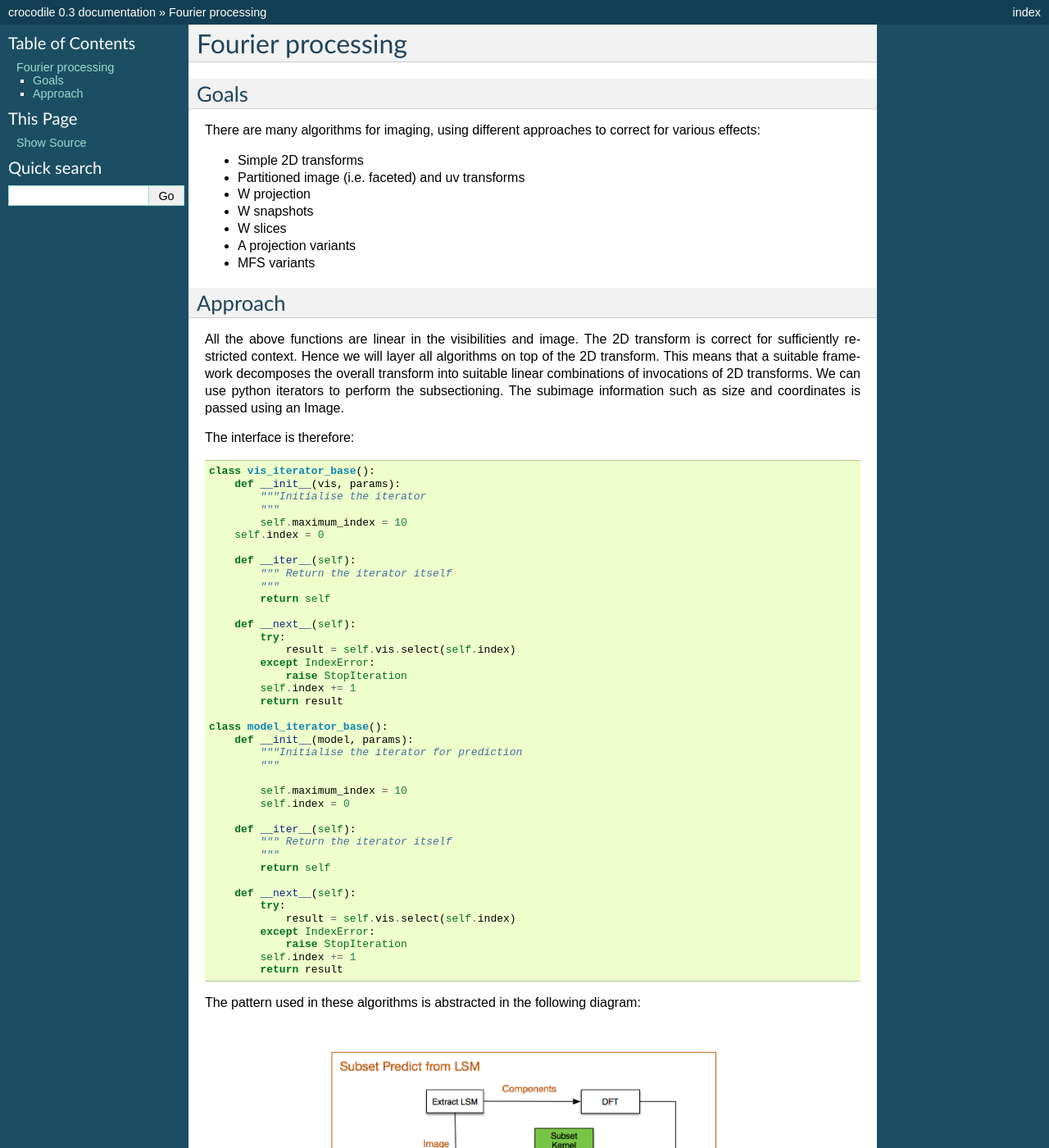
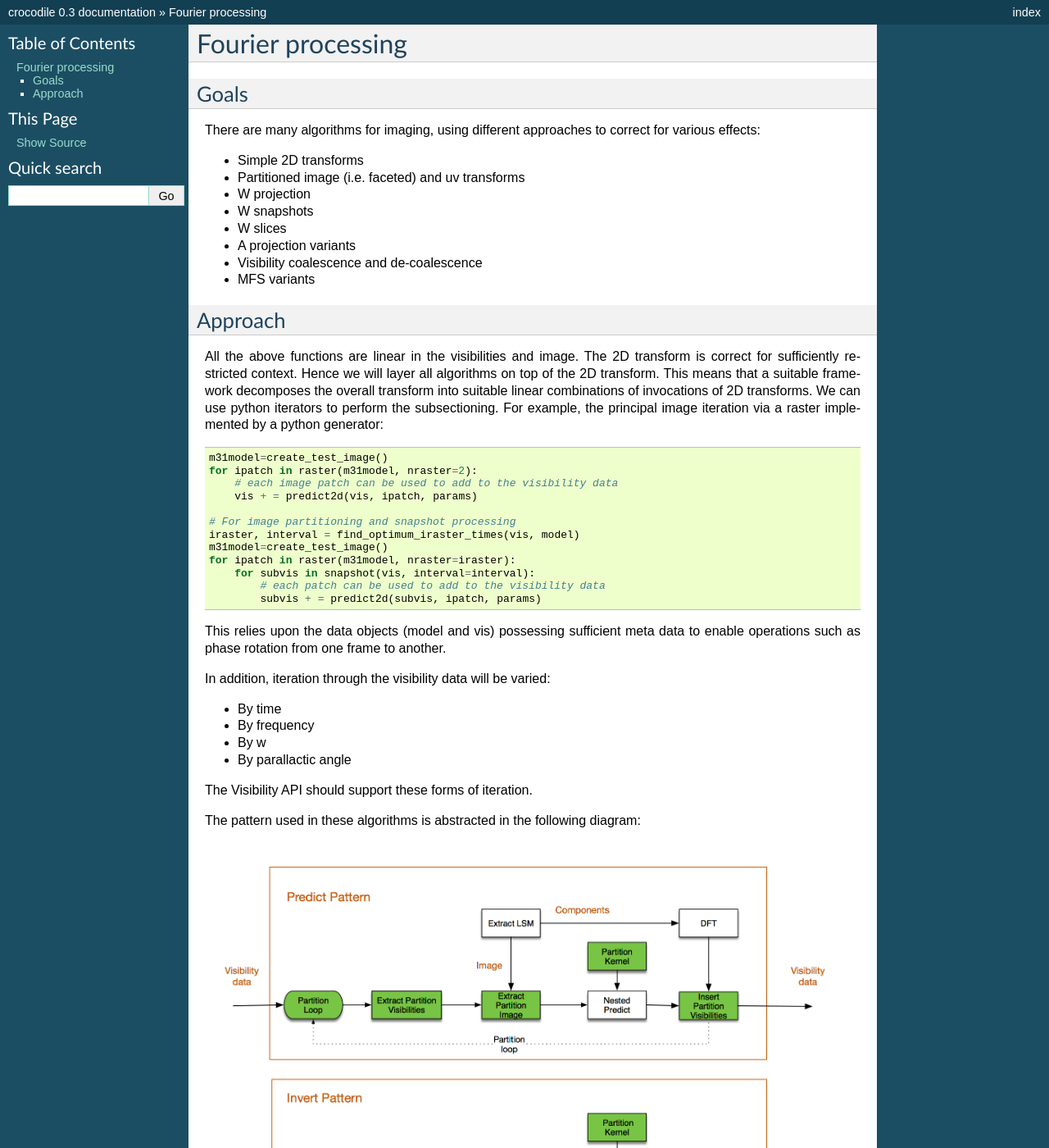
Before and after one commit to ska-telescope/ska-sdp-func-python, a Sphinx documentation site: the page built from docs/arllib_fourier_processing.rst, in a window 1280 px wide and 1400 px high. Shown: the whole window at 82% size. Built offline with Sphinx 7.4.7, drawn with Linux system fonts in a browser that asks for light colours; pages that are not in the unit, such as notebooks, are missing from menus; some of the changed text lies outside the part shown.

Commit message:
Put invert and predict functions in place
Next step will be to connect these to convolutional gridding code

```diff
--- a/docs/arllib_fourier_processing.rst
+++ b/docs/arllib_fourier_processing.rst
@@ -20,6 +20,7 @@
 + W snapshots
 + W slices
 + A projection variants
++ Visibility coalescence and de-coalescence
 + MFS variants
 
 Approach
@@ -28,85 +29,64 @@
 All the above functions are linear in the visibilities and image. The 2D transform is correct for sufficiently
 restricted context. Hence we will layer all algorithms on top of the 2D transform. This means that a suitable
 framework decomposes the overall transform into suitable linear combinations of invocations of 2D transforms. We can
-use python iterators to perform the subsectioning. The subimage information such as size and coordinates is passed
-using an Image.
+use python iterators to perform the subsectioning. For example, the principal image iteration via a raster
+implemented by a python generator::
 
-The interface is therefore::
+        m31model=create_test_image()
+        for ipatch in raster(m31model, nraster=2):
+            # each image patch can be used to add to the visibility data
+            vis + = predict2d(vis, ipatch, params)
 
-    class vis_iterator_base():
-        def __init__(vis, params):
-            """Initialise the iterator
-            """
-            self.maximum_index = 10
-        self.index = 0
+        # For image partitioning and snapshot processing
+        iraster, interval = find_optimum_iraster_times(vis, model)
+        m31model=create_test_image()
+        for ipatch in raster(m31model, nraster=iraster):
+            for subvis in snapshot(vis, interval=interval):
+                # each patch can be used to add to the visibility data
+                subvis + = predict2d(subvis, ipatch, params)
 
-        def __iter__(self):
-            """ Return the iterator itself
-            """
-            return self
+This relies upon the data objects (model and vis) possessing sufficient meta data to enable operations such as phase
+rotation from one frame to another.
 
-        def __next__(self):
-            try:
-                result = self.vis.select(self.index)
-            except IndexError:
-                raise StopIteration
-            self.index += 1
-            return result
+In addition, iteration through the visibility data will be varied:
 
-    class model_iterator_base():
-        def __init__(model, params):
-            """Initialise the iterator for prediction
-            """
++ By time
++ By frequency
++ By w
++ By parallactic angle
 
-            self.maximum_index = 10
-            self.index = 0
-
-        def __iter__(self):
-            """ Return the iterator itself
-            """
-            return self
-
-        def __next__(self):
-            try:
-                result = self.vis.select(self.index)
-            except IndexError:
-                raise StopIteration
-            self.index += 1
-            return result
-
-
+The Visibility API should support these forms of iteration.
 
 The pattern used in these algorithms is abstracted in the following diagram:
 
 .. image:: ./ARL_fourier_processing.png
       :width: 1024px
 
-We express this pattern in python using generators::
+These can be defined as stateless functions::
 
-    def predict_ip(model, vis, params):
-        # Define and use a predict engine for image partitions
-        for ftip in ftpredict_image_partition(model, vt, params):
-            # Define 2D predict engine for this image partition
-            for ft2d in ftpredict_2d(ftip.extract_model(), ftip.extract_vis(), ftip.params):
-                # Use the 2D predict function and insert the answer back into the image partition predict engine
-                # The image partition predict generator knows where to put it
-                ftip.insert_visibility(ft2d.predict())
+    def predict_image_partition(vis, model, predict_function, params):
+        """ Predict using image partitions
 
-     def invert_ip_2d(model, vis, params):
-       for ftip in ftinvert_image_partition(model, vt, params):
-            # Define an 2D invert engine and then use the predict function
-           for ft2d in ftinvert_2d(ftip.extract_model(), ftip.extract_vis(), ftip.params):
-                # Use the 2D invert engine to insert the answer back into the correct place in the whole image
-                ftip.insert_images(ftinvert_2d(ftip.extract_model(), ftip.extract_vis(), ftip.params).invert())
+        """
+        nraster = get_parameter(params, "image_partitions", 3)
+        for ipatch in raster(model, nraster=nraster):
+            predict_function(vis, ipatch, params)
 
-    def predict_fp_ip_2d(model, vis, params):
-        # Define and use a predict engine for fourier partitions
-        for ftfp in ftpredict_fourier_partition(model, vt, params)
-            # Define image partition predict engine for this fourier partition
-            for ftip in ftpredict_image_partition(ftfp.extract_model(), ftfp.extract_vis(), ftfp.params):
-                # Define 2D predict engine for this image partition
-                for ft2d in ftpredict_2d(ftip.extract_model(), ftip.extract_vis(), ftip.params):
-                    # Use the 2D predict function and insert the answer back into the image partition predict engine
-                    # The image partition predict generator knows where to put it
-                    ftip.insert_visibility(ft2d.predict())
-                ftfp.insert_visibility(ftip.predict())
+        return vis
+
+
+    def predict_wslices(vis, model, predict_function, params):
+        """ Predict using image partitions
+
+        """
+        wstep = get_parameter(params, "wstep", 1000)
+        for ipatch in wslice(model, wstep):
+            predict_function(vis, ipatch, params)
+
+        return vis
+
+These can be nested as such::
+
+    predict_wslices(vis, model, predict_function=predict_image_partition)
+
+This will perform wslice transforms and inside those, image partition transforms.
```
Also changed, not shown: docs/ARL_fourier_processing.png, 11 other files.
